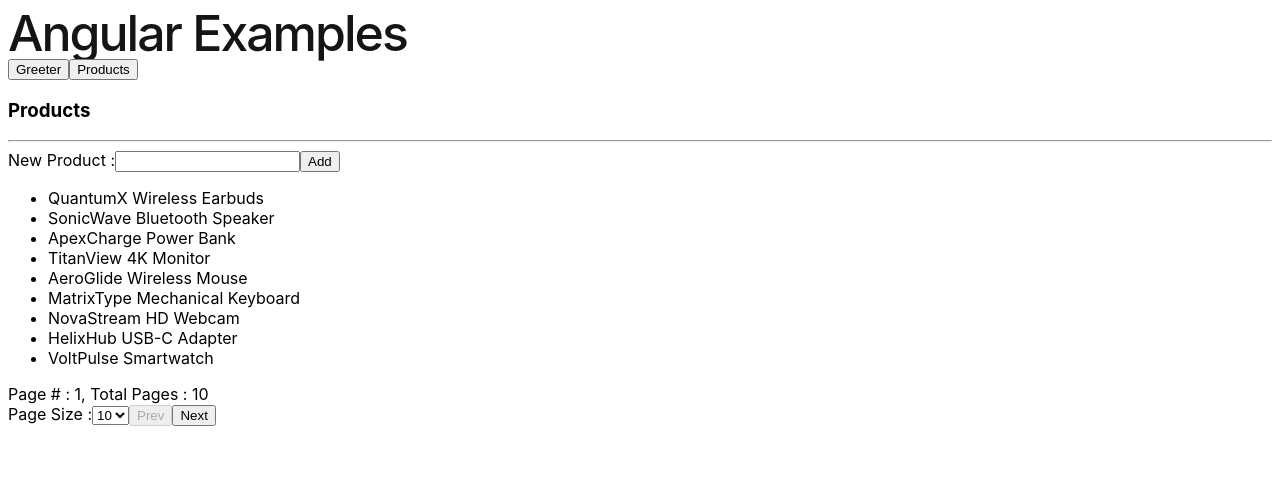
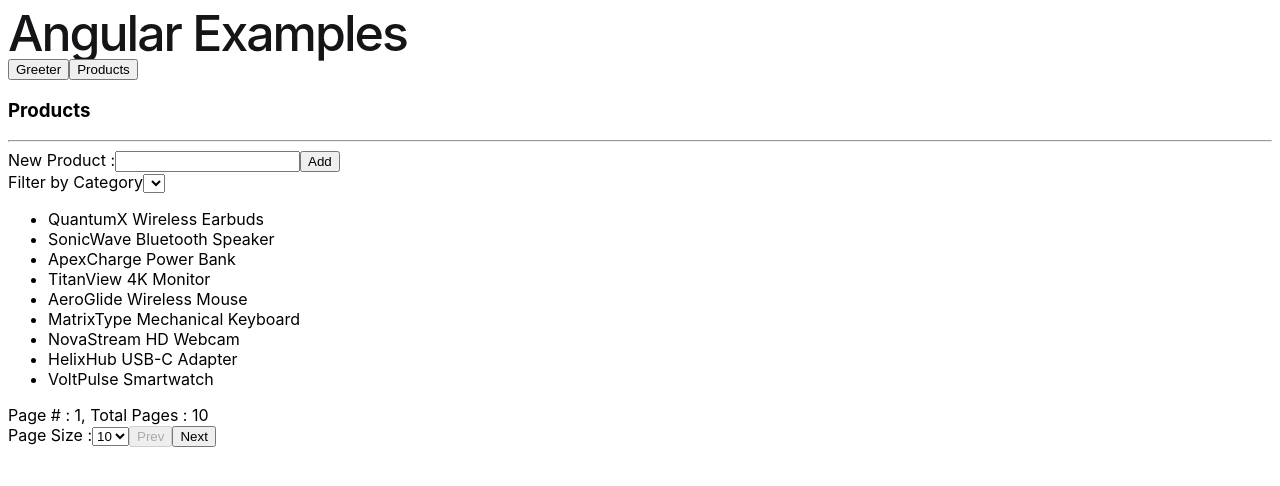
Before and after one commit to tkmagesh/Siemens-Angular-May-2026, an Angular app in the folder first-app/: page / in a window 1280 px wide. Both pictures are taken after a click on the button "Products". Shown: the top 486 px of the page. Built offline with nearby package versions, Linux system fonts and the light colour scheme.

Commit message:
assignment

```diff
--- a/first-app/src/app/products/products.html
+++ b/first-app/src/app/products/products.html
@@ -9,6 +9,11 @@
     >
     <button (click)="onAddClick()">Add</button>
 </div>
+<div>
+    <label >Filter by Category</label>
+    <select name="" id=""></select>
+</div>
+
 <ul>
     @for (product of (productNames() | slice:pageStart():pageEnd()); track product.id){
         <li>{{product.name}}</li>
```
